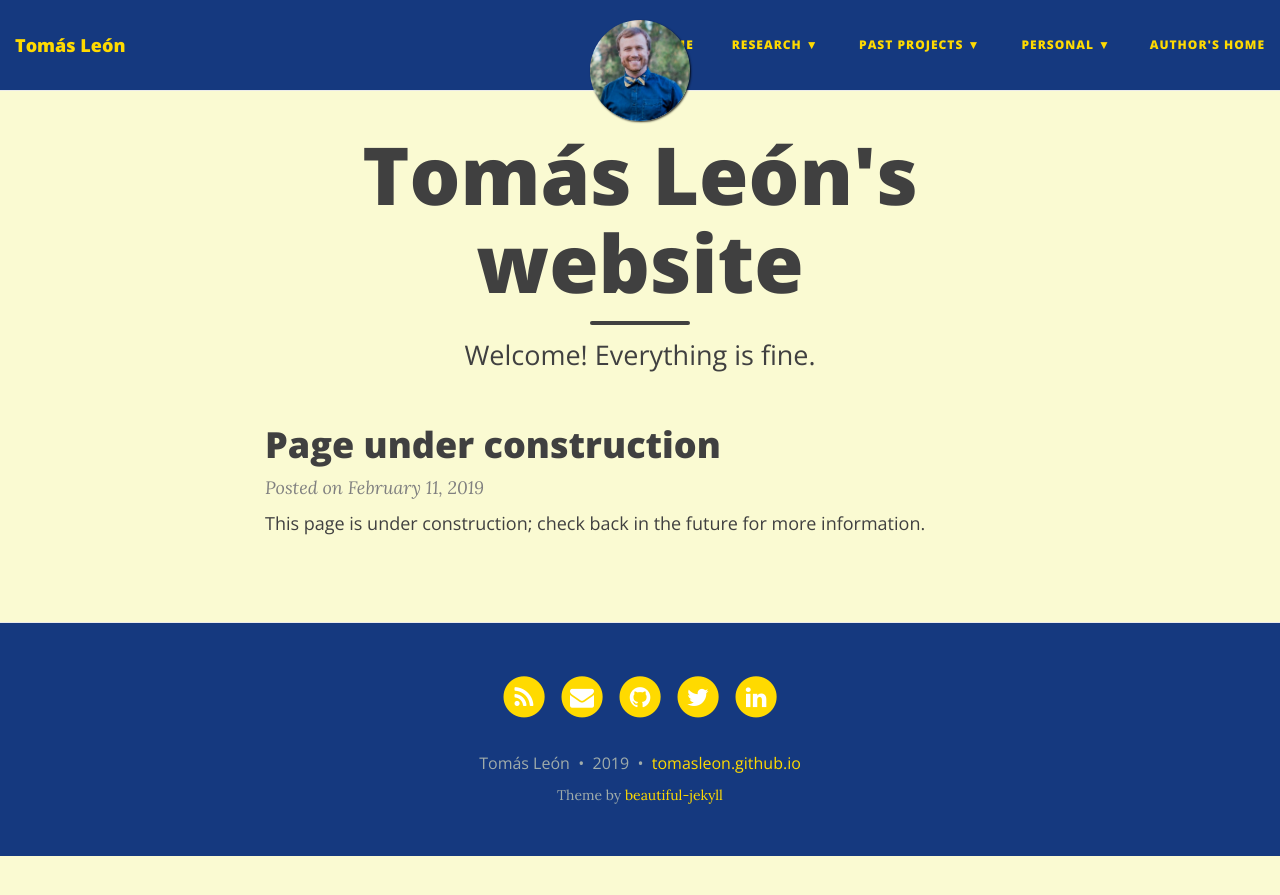
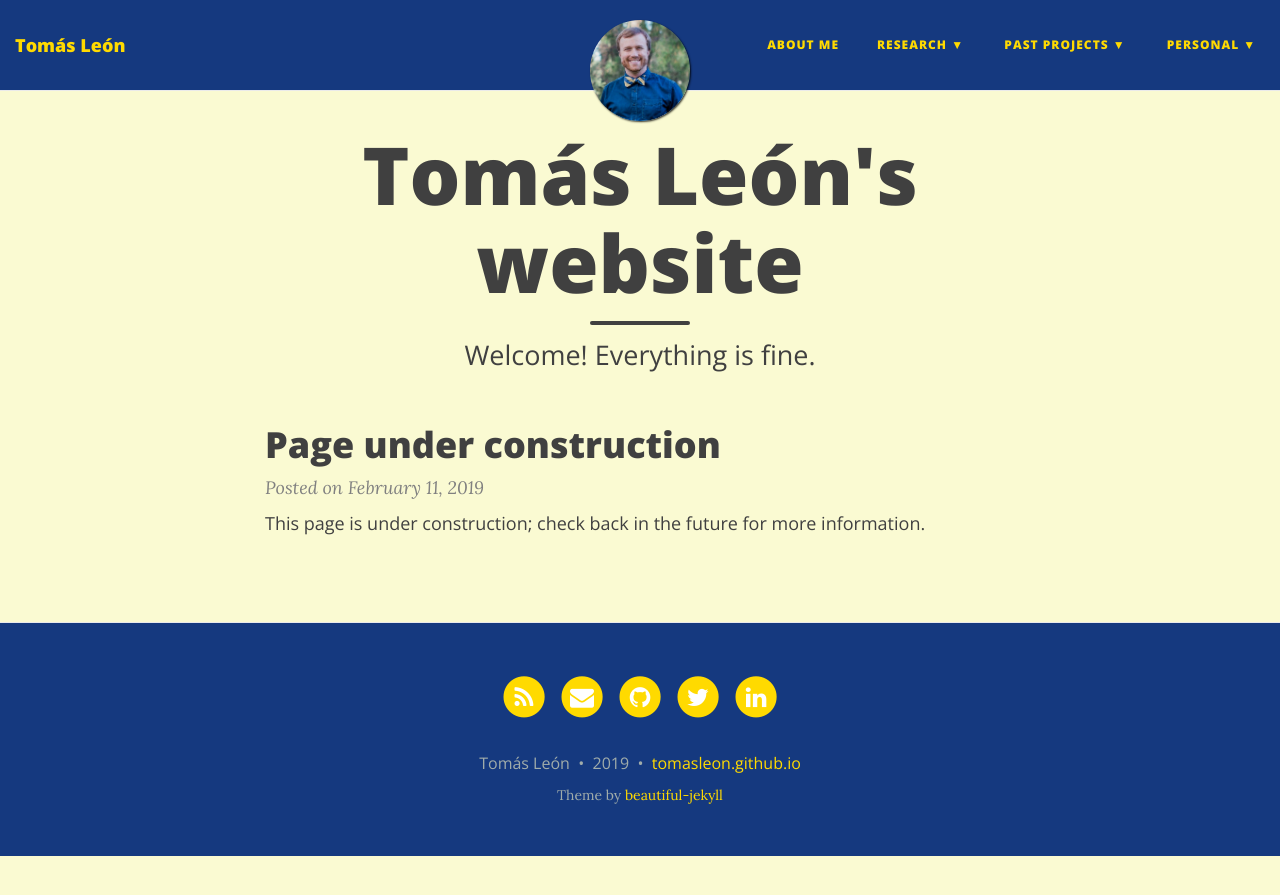
Before and after one commit to tomasleon/tomasleon.github.io, a Jekyll site: the page built from index.html, in a window 1280 px wide. Shown: the top 895 px of the page. Built offline with Jekyll 4.4.1, drawn with Linux system fonts in a browser that asks for light colours; nearby versions of some CDN libraries; the list of posts is cut into pages by our own code.

Commit message:
Removed "Author's Home" link

```diff
--- a/_config.yml
+++ b/_config.yml
@@ -35,7 +35,7 @@ navbar-links:
   Personal:
     - Recommended reading: "recommended_reading"
     - Travel: "travel"
-  Author's home: "https://tomasleon.github.io"
+  #Author's home: "https://tomasleon.github.io"
 
 # Image to show in the navigation bar - image must be a square (width = height)
 # Remove this parameter if you don't want an image in the navbar
```
